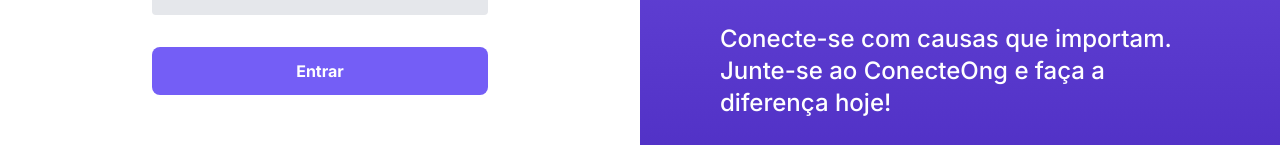
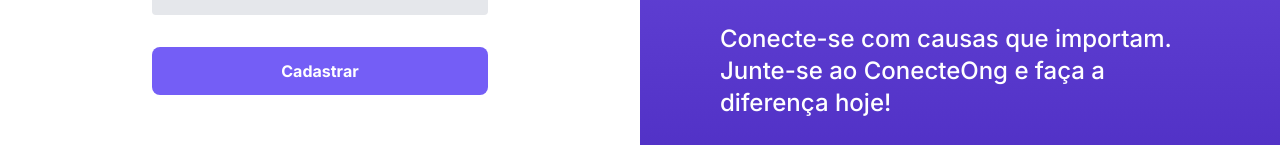
Before and after one commit to Guihenrry/conecte-ong, a Next.js app: page /auth/sign-up in a window 1280 px wide. Shown: the part 601-746 px from the top of the page. Built offline with nearby package versions, Linux system fonts and the light colour scheme; no server answers.

Commit message:
fix: sign out bug

```diff
--- a/src/app/auth/sign-up/form.tsx
+++ b/src/app/auth/sign-up/form.tsx
@@ -76,7 +76,7 @@
       )}
 
       <Button className="w-full mt-6" disabled={isPending}>
-        {isPending ? 'Carregando...' : 'Entrar'}
+        {isPending ? 'Carregando...' : 'Cadastrar'}
       </Button>
     </form>
   )
--- a/src/app/profile/layout.tsx
+++ b/src/app/profile/layout.tsx
@@ -23,7 +23,7 @@
           </>
         )}
         <LinkButton href="/profile/volunteering">Meus Voluntariados</LinkButton>
-        <LinkButton href="/api/auth/sign-out" isDestructive>
+        <LinkButton href="/api/auth/sign-out" isDestructive prefetch={false}>
           Sair do aplicativo
         </LinkButton>
       </nav>
```
